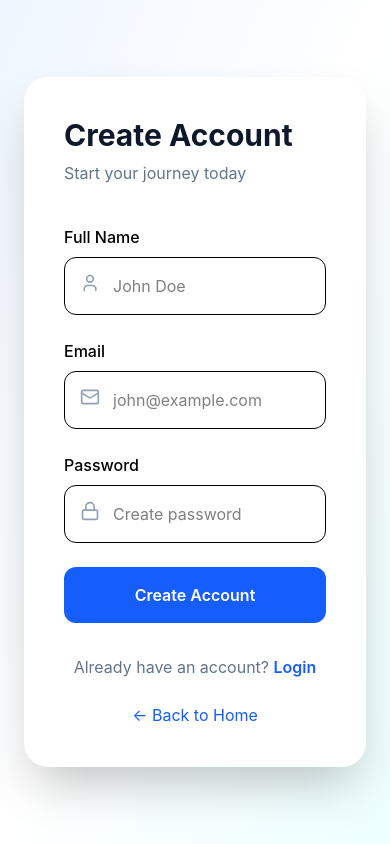
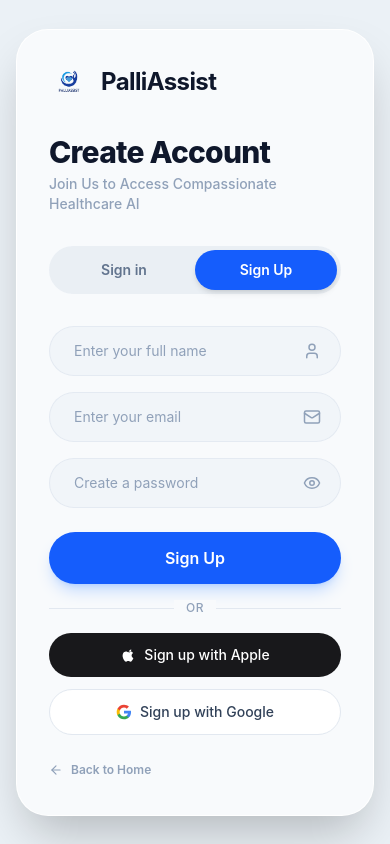
Before and after one commit to CrissyDev/Palliassist, a React (Vite) app: page /signup in a window 390 px wide. Built offline with nearby package versions, Linux system fonts and the light colour scheme.

Commit message:
login and sign up done

```diff
--- a/src/pages/Login.tsx
+++ b/src/pages/Login.tsx
@@ -1,107 +1,164 @@
-import { Link } from "react-router-dom";
-import { HeartPulse, Mail, Lock } from "lucide-react";
+import { Link, useNavigate } from "react-router-dom";
+import { Mail, Eye, ArrowLeft } from "lucide-react";
 
 export default function Login() {
+  const navigate = useNavigate();
+
   return (
-    <div className="min-h-screen bg-gradient-to-br from-blue-50 via-white to-cyan-50 flex items-center justify-center px-6">
-      <div className="w-full max-w-5xl bg-white rounded-3xl shadow-2xl overflow-hidden grid lg:grid-cols-2">
+    <div className="min-h-screen w-full bg-[#EBF1F6] flex items-center justify-center p-4 lg:p-8 font-sans">
+      <div className="w-full max-w-[1280px] min-h-[720px] bg-white rounded-[32px] shadow-2xl overflow-hidden grid lg:grid-cols-2 border border-white/60">
 
-        {/* Left */}
-        <div className="hidden lg:flex bg-gradient-to-br from-blue-700 to-cyan-600 p-12 text-white flex-col justify-center">
-
+        {/* LEFT FORM PANEL */}
+        <div className="p-8 sm:p-12 lg:p-16 flex flex-col justify-between bg-[#F8FAFC]">
+          <div>
+            {/* Logo Section */}
             <div className="flex items-center gap-3 mb-8">
-            <HeartPulse size={42} />
-            <h1 className="text-3xl font-bold">
-              PalliAssist Kenya
-            </h1>
+              <img
+                src="/image/logo1.png"
+                alt="PalliAssist Logo"
+                className="w-10 h-10 object-contain"
+              />
+              <span className="text-2xl font-bold tracking-tight text-slate-900">
+                PalliAssist
+              </span>
             </div>
 
-          <h2 className="text-4xl font-bold leading-tight">
-            Welcome Back
-          </h2>
-
-          <p className="mt-6 text-blue-100 leading-8">
-            Continue supporting patients and caregivers with
-            compassionate AI-powered palliative care.
+            {/* Header */}
+            <h1 className="text-3xl font-extrabold text-slate-900 tracking-tight">
+              Welcome Back!
+            </h1>
+            <p className="text-slate-400 text-sm mt-1 font-medium">
+              We Are Happy To See You Again
             </p>
 
+            {/* Sign In / Sign Up Toggle Pill */}
+            <div className="mt-8 bg-[#E2E8F0]/60 p-1 rounded-full flex items-center text-sm font-semibold max-w-sm">
+              <button
+                type="button"
+                className="flex-1 py-2.5 rounded-full bg-blue-600 text-white shadow-md text-center transition"
+              >
+                Sign in
+              </button>
+              <button
+                type="button"
+                onClick={() => navigate("/signup")}
+                className="flex-1 py-2.5 rounded-full text-slate-500 hover:text-slate-800 text-center transition"
+              >
+                Sign Up
+              </button>
             </div>
 
-        {/* Right */}
-
-        <div className="p-10 lg:p-14">
-
-          <h2 className="text-3xl font-bold text-slate-900">
-            Login
-          </h2>
-
-          <p className="text-slate-500 mt-2">
-            Sign in to your account
-          </p>
-
-          <form className="space-y-6 mt-10">
-
-            <div>
-
-              <label className="block mb-2 font-medium">
-                Email Address
-              </label>
-
+            {/* Form */}
+            <form className="space-y-4 mt-8 max-w-md">
+              {/* Email Input */}
               <div className="relative">
-                <Mail className="absolute left-4 top-4 text-slate-400" size={20} />
-
                 <input
                   type="email"
                   placeholder="Enter your email"
-                  className="w-full border rounded-xl py-4 pl-12 pr-4 outline-none focus:ring-2 focus:ring-blue-500"
+                  className="w-full bg-[#F1F5F9] border border-slate-200/80 rounded-full py-3.5 pl-6 pr-12 text-sm text-slate-800 placeholder:text-slate-400 outline-none focus:border-blue-500 focus:bg-white transition"
                 />
+                <Mail className="absolute right-5 top-1/2 -translate-y-1/2 text-slate-400" size={18} />
               </div>
 
-            </div>
-
-            <div>
-
-              <label className="block mb-2 font-medium">
-                Password
-              </label>
-
+              {/* Password Input */}
               <div className="relative">
-                <Lock className="absolute left-4 top-4 text-slate-400" size={20} />
-
                 <input
                   type="password"
                   placeholder="Enter your password"
-                  className="w-full border rounded-xl py-4 pl-12 pr-4 outline-none focus:ring-2 focus:ring-blue-500"
+                  className="w-full bg-[#F1F5F9] border border-slate-200/80 rounded-full py-3.5 pl-6 pr-12 text-sm text-slate-800 placeholder:text-slate-400 outline-none focus:border-blue-500 focus:bg-white transition"
                 />
+                <Eye className="absolute right-5 top-1/2 -translate-y-1/2 text-slate-400 cursor-pointer" size={18} />
               </div>
 
+              {/* Options */}
+              <div className="flex items-center justify-between text-xs pt-1 px-2">
+                <label className="flex items-center gap-2 cursor-pointer text-slate-600 font-medium">
+                  <input
+                    type="checkbox"
+                    className="w-4 h-4 rounded-full border-slate-300 text-blue-600 focus:ring-blue-500 accent-blue-600"
+                  />
+                  Remember me
+                </label>
+                <a href="#forgot" className="text-blue-600 hover:underline font-semibold">
+                  Forgot Password?
+                </a>
               </div>
 
+              {/* Main CTA */}
               <button
-              className="w-full bg-blue-600 hover:bg-blue-700 text-white py-4 rounded-xl font-semibold transition"
+                type="submit"
+                className="w-full bg-blue-600 hover:bg-blue-700 text-white font-semibold py-3.5 rounded-full shadow-lg shadow-blue-500/25 transition mt-2"
               >
                 Login
               </button>
-
             </form>
 
-          <p className="text-center mt-8 text-slate-500">
-            Don't have an account?{" "}
-            <Link
-              to="/signup"
-              className="text-blue-600 font-semibold"
+            {/* Divider */}
+            <div className="relative my-6 max-w-md flex items-center justify-center">
+              <div className="border-t border-slate-200 w-full"></div>
+              <span className="bg-[#F8FAFC] px-3 text-xs text-slate-400 font-medium uppercase tracking-wider absolute">
+                OR
+              </span>
+            </div>
+
+            {/* Social Logins */}
+            <div className="space-y-3 max-w-md">
+              <button
+                type="button"
+                className="w-full bg-[#18181B] hover:bg-black text-white font-medium py-3 rounded-full flex items-center justify-center gap-2 text-sm transition"
               >
-              Create Account
-            </Link>
-          </p>
+                <svg className="w-4 h-4 fill-current" viewBox="0 0 24 24">
+                  <path d="M18.71 19.5c-.83 1.24-1.71 2.45-3.05 2.47-1.34.03-1.77-.79-3.29-.79-1.53 0-2 .77-3.27.82-1.31.05-2.3-1.32-3.14-2.53C4.25 17 2.94 12.45 4.7 9.39c.87-1.52 2.43-2.48 4.12-2.51 1.28-.02 2.5.87 3.29.87.78 0 2.26-1.07 3.81-.91.65.03 2.47.26 3.64 1.98-.09.06-2.17 1.28-2.15 3.81.03 3.02 2.65 4.03 2.68 4.04-.03.07-.42 1.44-1.38 2.83M15.97 6.85c.67-.82 1.13-1.96.99-3.1-.98.04-2.19.66-2.88 1.48-.62.72-1.16 1.88-1.01 3 1.1.09 2.23-.56 2.9-1.38z"/>
+                </svg>
+                Log in with Apple
+              </button>
 
+              <button
+                type="button"
+                className="w-full bg-white hover:bg-slate-50 border border-slate-200 text-slate-700 font-medium py-3 rounded-full flex items-center justify-center gap-2 text-sm transition"
+              >
+                <svg className="w-4 h-4" viewBox="0 0 24 24">
+                  <path fill="#4285F4" d="M22.56 12.25c0-.78-.07-1.53-.2-2.25H12v4.26h5.92c-.26 1.37-1.04 2.53-2.21 3.31v2.77h3.57c2.08-1.92 3.28-4.74 3.28-8.09z" />
+                  <path fill="#34A853" d="M12 23c2.97 0 5.46-.98 7.28-2.66l-3.57-2.77c-.98.66-2.23 1.06-3.71 1.06-2.86 0-5.29-1.93-6.16-4.53H2.18v2.84C3.99 20.53 7.7 23 12 23z" />
+                  <path fill="#FBBC05" d="M5.84 14.09c-.22-.66-.35-1.36-.35-2.09s.13-1.43.35-2.09V7.06H2.18C1.43 8.55 1 10.22 1 12s.43 3.45 1.18 4.94l2.85-2.22.81-.63z" />
+                  <path fill="#EA4335" d="M12 5.38c1.62 0 3.06.56 4.21 1.64l3.15-3.15C17.45 2.09 14.97 1 12 1 7.7 1 3.99 3.47 2.18 7.06l3.66 2.84c.87-2.6 3.3-4.52 6.16-4.52z" />
+                </svg>
+                Log in with Google
+              </button>
+            </div>
+          </div>
+
+          {/* Footer Back Button */}
+          <div className="pt-6">
             <Link
               to="/"
-            className="block text-center mt-6 text-blue-600 hover:underline"
+              className="inline-flex items-center gap-2 text-xs font-semibold text-slate-400 hover:text-slate-700 transition"
             >
-            ← Back to Home
+              <ArrowLeft size={14} /> Back to Home
             </Link>
+          </div>
+        </div>
 
+        {/* RIGHT VISUAL ARTWORK PANEL */}
+        <div className="hidden lg:relative lg:flex bg-gradient-to-br from-blue-600 via-blue-800 to-indigo-900 overflow-hidden items-end p-8">
+          {/* PLACE YOUR BACKGROUND IMAGE HERE */}
+          <img
+            src="/image/limage.jpg"
+            alt="PalliAssist Visual Artwork"
+            className="absolute inset-0 w-full h-full object-cover mix-blend-overlay opacity-80"
+          />
+
+          {/* Decorative Subtle Gradient Glows */}
+          <div className="absolute top-0 right-0 w-96 h-96 bg-cyan-400/20 blur-3xl rounded-full"></div>
+          <div className="absolute bottom-0 left-0 w-96 h-96 bg-blue-500/30 blur-3xl rounded-full"></div>
+
+          {/* Glassmorphism Badge at the bottom */}
+          <div className="relative z-10 w-full bg-white/10 backdrop-blur-xl border border-white/20 rounded-2xl p-4 text-center text-white/80 text-[11px] leading-relaxed shadow-2xl">
+            <p>© {new Date().getFullYear()} PalliAssist Kenya. All rights reserved.</p>
+            <p className="mt-0.5 text-white/60">
+              Providing compassionate, privacy-first AI assistance in palliative care across Kenya.
+            </p>
+          </div>
         </div>
 
       </div>
--- a/src/pages/Signup.tsx
+++ b/src/pages/Signup.tsx
@@ -1,142 +1,163 @@
-import { Link } from "react-router-dom";
-import {
-  HeartPulse,
-  User,
-  Mail,
-  Lock,
-} from "lucide-react";
+import { Link, useNavigate } from "react-router-dom";
+import { User, Mail, Eye, ArrowLeft } from "lucide-react";
 
 export default function Signup() {
+  const navigate = useNavigate();
+
   return (
-    <div className="min-h-screen bg-gradient-to-br from-blue-50 via-white to-cyan-50 flex items-center justify-center px-6">
+    <div className="min-h-screen w-full bg-[#EBF1F6] flex items-center justify-center p-4 lg:p-8 font-sans">
+      <div className="w-full max-w-[1280px] min-h-[720px] bg-white rounded-[32px] shadow-2xl overflow-hidden grid lg:grid-cols-2 border border-white/60">
 
-      <div className="w-full max-w-6xl bg-white rounded-3xl shadow-2xl overflow-hidden grid lg:grid-cols-2">
+        {/* LEFT FORM PANEL */}
+        <div className="p-8 sm:p-12 lg:p-16 flex flex-col justify-between bg-[#F8FAFC]">
+          <div>
+            {/* Logo Section */}
+            <div className="flex items-center gap-3 mb-8">
+              <img
+                src="/image/logo1.png"
+                alt="PalliAssist Logo"
+                className="w-10 h-10 object-contain"
+              />
+              <span className="text-2xl font-bold tracking-tight text-slate-900">
+                PalliAssist
+              </span>
+            </div>
 
-        {/* Left */}
+            {/* Header */}
+            <h1 className="text-3xl font-extrabold text-slate-900 tracking-tight">
+              Create Account
+            </h1>
+            <p className="text-slate-400 text-sm mt-1 font-medium">
+              Join Us to Access Compassionate Healthcare AI
+            </p>
 
-        <div className="hidden lg:flex bg-gradient-to-br from-blue-700 to-cyan-600 p-12 text-white flex-col justify-center">
+            {/* Sign In / Sign Up Toggle Pill */}
+            <div className="mt-8 bg-[#E2E8F0]/60 p-1 rounded-full flex items-center text-sm font-semibold max-w-sm">
+              <button
+                type="button"
+                onClick={() => navigate("/login")}
+                className="flex-1 py-2.5 rounded-full text-slate-500 hover:text-slate-800 text-center transition"
+              >
+                Sign in
+              </button>
+              <button
+                type="button"
+                className="flex-1 py-2.5 rounded-full bg-blue-600 text-white shadow-md text-center transition"
+              >
+                Sign Up
+              </button>
+            </div>
 
-          <div className="flex items-center gap-3 mb-8">
-            <HeartPulse size={42} />
-            <h1 className="text-3xl font-bold">
-              PalliAssist Kenya
-            </h1>
+            {/* Form */}
+            <form className="space-y-4 mt-8 max-w-md">
+              {/* Full Name Input */}
+              <div className="relative">
+                <input
+                  type="text"
+                  placeholder="Enter your full name"
+                  className="w-full bg-[#F1F5F9] border border-slate-200/80 rounded-full py-3.5 pl-6 pr-12 text-sm text-slate-800 placeholder:text-slate-400 outline-none focus:border-blue-500 focus:bg-white transition"
+                />
+                <User className="absolute right-5 top-1/2 -translate-y-1/2 text-slate-400" size={18} />
+              </div>
+
+              {/* Email Input */}
+              <div className="relative">
+                <input
+                  type="email"
+                  placeholder="Enter your email"
+                  className="w-full bg-[#F1F5F9] border border-slate-200/80 rounded-full py-3.5 pl-6 pr-12 text-sm text-slate-800 placeholder:text-slate-400 outline-none focus:border-blue-500 focus:bg-white transition"
+                />
+                <Mail className="absolute right-5 top-1/2 -translate-y-1/2 text-slate-400" size={18} />
+              </div>
+
+              {/* Password Input */}
+              <div className="relative">
+                <input
+                  type="password"
+                  placeholder="Create a password"
+                  className="w-full bg-[#F1F5F9] border border-slate-200/80 rounded-full py-3.5 pl-6 pr-12 text-sm text-slate-800 placeholder:text-slate-400 outline-none focus:border-blue-500 focus:bg-white transition"
+                />
+                <Eye className="absolute right-5 top-1/2 -translate-y-1/2 text-slate-400 cursor-pointer" size={18} />
+              </div>
+
+              {/* Main CTA */}
+              <button
+                type="submit"
+                className="w-full bg-blue-600 hover:bg-blue-700 text-white font-semibold py-3.5 rounded-full shadow-lg shadow-blue-500/25 transition mt-2"
+              >
+                Sign Up
+              </button>
+            </form>
+
+            {/* Divider */}
+            <div className="relative my-6 max-w-md flex items-center justify-center">
+              <div className="border-t border-slate-200 w-full"></div>
+              <span className="bg-[#F8FAFC] px-3 text-xs text-slate-400 font-medium uppercase tracking-wider absolute">
+                OR
+              </span>
+            </div>
+
+            {/* Social Logins */}
+            <div className="space-y-3 max-w-md">
+              <button
+                type="button"
+                className="w-full bg-[#18181B] hover:bg-black text-white font-medium py-3 rounded-full flex items-center justify-center gap-2 text-sm transition"
+              >
+                <svg className="w-4 h-4 fill-current" viewBox="0 0 24 24">
+                  <path d="M18.71 19.5c-.83 1.24-1.71 2.45-3.05 2.47-1.34.03-1.77-.79-3.29-.79-1.53 0-2 .77-3.27.82-1.31.05-2.3-1.32-3.14-2.53C4.25 17 2.94 12.45 4.7 9.39c.87-1.52 2.43-2.48 4.12-2.51 1.28-.02 2.5.87 3.29.87.78 0 2.26-1.07 3.81-.91.65.03 2.47.26 3.64 1.98-.09.06-2.17 1.28-2.15 3.81.03 3.02 2.65 4.03 2.68 4.04-.03.07-.42 1.44-1.38 2.83M15.97 6.85c.67-.82 1.13-1.96.99-3.1-.98.04-2.19.66-2.88 1.48-.62.72-1.16 1.88-1.01 3 1.1.09 2.23-.56 2.9-1.38z"/>
+                </svg>
+                Sign up with Apple
+              </button>
+
+              <button
+                type="button"
+                className="w-full bg-white hover:bg-slate-50 border border-slate-200 text-slate-700 font-medium py-3 rounded-full flex items-center justify-center gap-2 text-sm transition"
+              >
+                <svg className="w-4 h-4" viewBox="0 0 24 24">
+                  <path fill="#4285F4" d="M22.56 12.25c0-.78-.07-1.53-.2-2.25H12v4.26h5.92c-.26 1.37-1.04 2.53-2.21 3.31v2.77h3.57c2.08-1.92 3.28-4.74 3.28-8.09z" />
+                  <path fill="#34A853" d="M12 23c2.97 0 5.46-.98 7.28-2.66l-3.57-2.77c-.98.66-2.23 1.06-3.71 1.06-2.86 0-5.29-1.93-6.16-4.53H2.18v2.84C3.99 20.53 7.7 23 12 23z" />
+                  <path fill="#FBBC05" d="M5.84 14.09c-.22-.66-.35-1.36-.35-2.09s.13-1.43.35-2.09V7.06H2.18C1.43 8.55 1 10.22 1 12s.43 3.45 1.18 4.94l2.85-2.22.81-.63z" />
+                  <path fill="#EA4335" d="M12 5.38c1.62 0 3.06.56 4.21 1.64l3.15-3.15C17.45 2.09 14.97 1 12 1 7.7 1 3.99 3.47 2.18 7.06l3.66 2.84c.87-2.6 3.3-4.52 6.16-4.52z" />
+                </svg>
+                Sign up with Google
+              </button>
+            </div>
           </div>
 
-          <h2 className="text-4xl font-bold leading-tight">
-            Join Our Community
-          </h2>
-
-          <p className="mt-6 text-blue-100 leading-8">
-            Empowering patients, caregivers and healthcare
-            professionals through compassionate AI.
-          </p>
-
+          {/* Footer Back Button */}
+          <div className="pt-6">
+            <Link
+              to="/"
+              className="inline-flex items-center gap-2 text-xs font-semibold text-slate-400 hover:text-slate-700 transition"
+            >
+              <ArrowLeft size={14} /> Back to Home
+            </Link>
+          </div>
         </div>
 
-        {/* Right */}
+        {/* RIGHT VISUAL ARTWORK PANEL */}
+        <div className="hidden lg:relative lg:flex bg-gradient-to-br from-blue-600 via-blue-800 to-indigo-900 overflow-hidden items-end p-8">
+          {/* PLACE YOUR BACKGROUND IMAGE HERE */}
+          <img
+            src="/image/limage.jpg"
+            alt="PalliAssist Visual Artwork"
+            className="absolute inset-0 w-full h-full object-cover mix-blend-overlay opacity-80"
+          />
 
-        <div className="p-10 lg:p-14">
+          {/* Decorative Subtle Gradient Glows */}
+          <div className="absolute top-0 right-0 w-96 h-96 bg-cyan-400/20 blur-3xl rounded-full"></div>
+          <div className="absolute bottom-0 left-0 w-96 h-96 bg-blue-500/30 blur-3xl rounded-full"></div>
 
-          <h2 className="text-3xl font-bold text-slate-900">
-            Create Account
-          </h2>
-
-          <p className="text-slate-500 mt-2">
-            Start your journey today
-          </p>
-
-          <form className="space-y-6 mt-10">
-
-            <div>
-
-              <label className="block mb-2 font-medium">
-                Full Name
-              </label>
-
-              <div className="relative">
-
-                <User className="absolute left-4 top-4 text-slate-400" size={20} />
-
-                <input
-                  type="text"
-                  placeholder="John Doe"
-                  className="w-full border rounded-xl py-4 pl-12 pr-4 outline-none focus:ring-2 focus:ring-blue-500"
-                />
-
-              </div>
-
-            </div>
-
-            <div>
-
-              <label className="block mb-2 font-medium">
-                Email
-              </label>
-
-              <div className="relative">
-
-                <Mail className="absolute left-4 top-4 text-slate-400" size={20} />
-
-                <input
-                  type="email"
-                  placeholder="john@example.com"
-                  className="w-full border rounded-xl py-4 pl-12 pr-4 outline-none focus:ring-2 focus:ring-blue-500"
-                />
-
-              </div>
-
-            </div>
-
-            <div>
-
-              <label className="block mb-2 font-medium">
-                Password
-              </label>
-
-              <div className="relative">
-
-                <Lock className="absolute left-4 top-4 text-slate-400" size={20} />
-
-                <input
-                  type="password"
-                  placeholder="Create password"
-                  className="w-full border rounded-xl py-4 pl-12 pr-4 outline-none focus:ring-2 focus:ring-blue-500"
-                />
-
-              </div>
-
-            </div>
-
-            <button
-              className="w-full bg-blue-600 hover:bg-blue-700 text-white py-4 rounded-xl font-semibold transition"
-            >
-              Create Account
-            </button>
-
-          </form>
-
-          <p className="text-center mt-8 text-slate-500">
-            Already have an account?{" "}
-            <Link
-              to="/login"
-              className="text-blue-600 font-semibold"
-            >
-              Login
-            </Link>
-          </p>
-
-          <Link
-            to="/"
-            className="block text-center mt-6 text-blue-600 hover:underline"
-          >
-            ← Back to Home
-          </Link>
-
+          {/* Glassmorphism Badge at the bottom */}
+          <div className="relative z-10 w-full bg-white/10 backdrop-blur-xl border border-white/20 rounded-2xl p-4 text-center text-white/80 text-[11px] leading-relaxed shadow-2xl">
+            <p>© {new Date().getFullYear()} PalliAssist Kenya. All rights reserved.</p>
+            <p className="mt-0.5 text-white/60">
+              Empowering patients, caregivers, and clinicians with intelligent symptom management.
+            </p>
+          </div>
         </div>
 
       </div>
-
     </div>
   );
 }
```
Also changed, not shown: 1 other file (tests, documents, lock files or other folders). Lines whose indentation alone changed are shown as unchanged.
